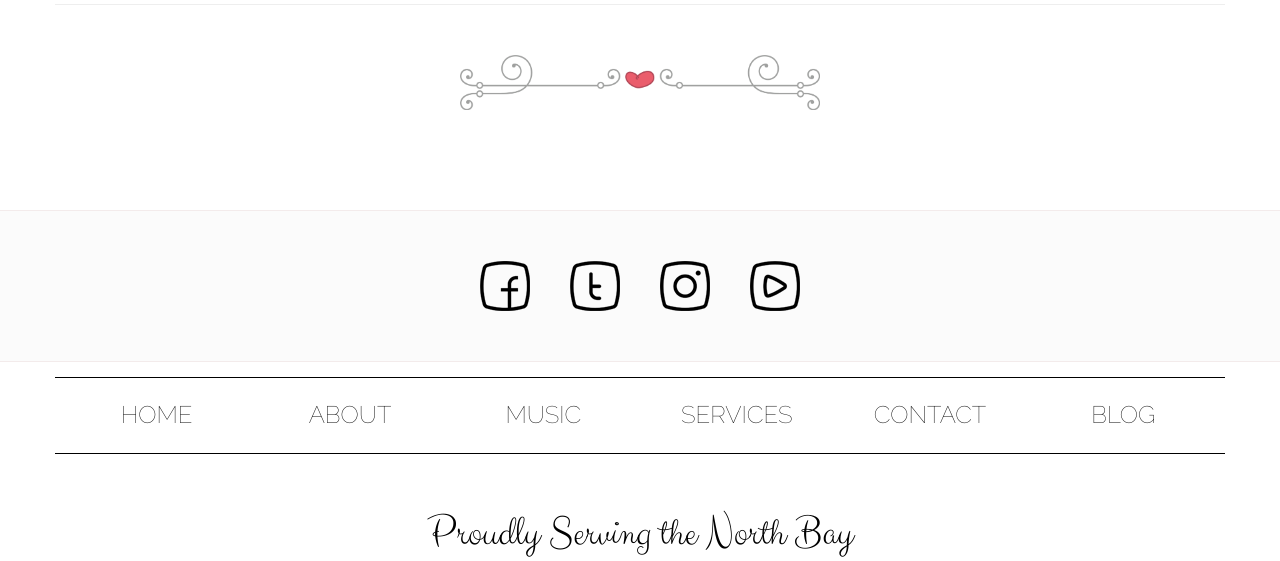
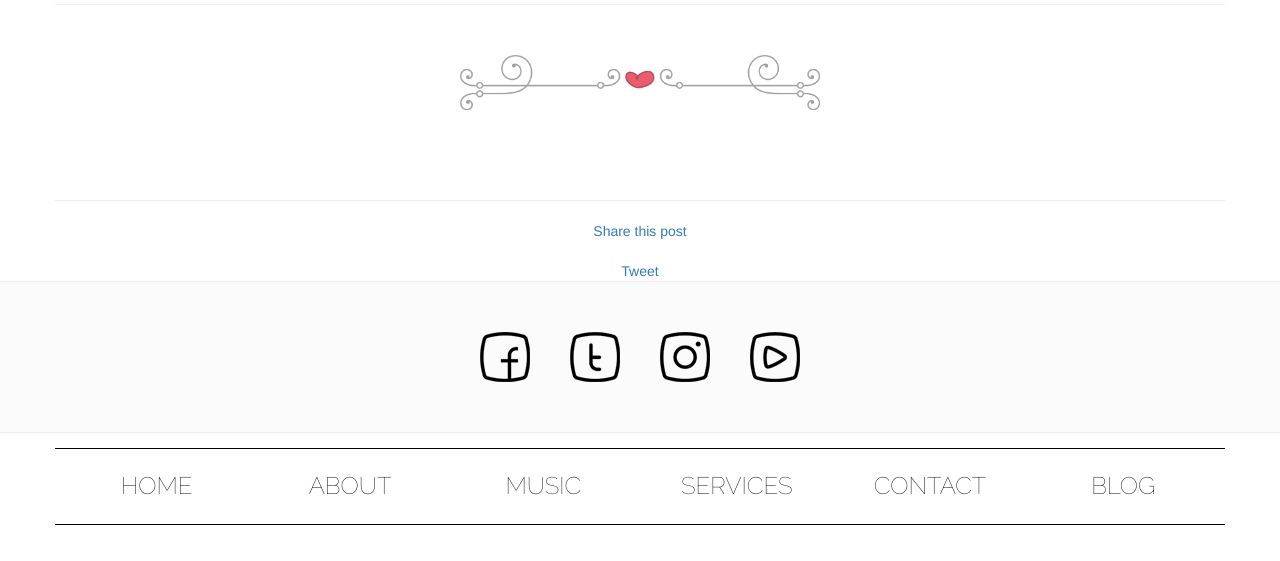
Before and after one commit to jmezzanotte/singwithsavannah, a Django app: template templates/show.html in a window 1280 px wide. Shown: the part 210-771 px from the top of the page. Run offline with Django 3.2, Linux system fonts and the light colour scheme; the template is opened without the code that fills it, so the values that code supplies are empty; some libraries are stand-ins or nearby versions.

Commit message:
Added view to blog post info and placed social media share links on the details view.

```diff
--- a/static/css/base.css
+++ b/static/css/base.css
@@ -390,8 +390,6 @@ p{
 
 /*CONTENT*/
 
-
-
 #topbanner{
 	position: relative;
 	background: url("../images/singer_songwriter.jpg") center center;
@@ -408,6 +406,7 @@ p{
 	border-bottom: solid 3px #d0d0d0;
 	background-color: #FBFBFB;
 	margin-bottom : 50px;
+	z-index: 100;
 }
 
 #hidden-spacer{
--- a/templates/blog.html
+++ b/templates/blog.html
@@ -31,10 +31,13 @@
 				{% for blog_post in all_blog_posts %}
 					<div class="blog-post">
 						<h1>{{blog_post.title}}</h1>
+
 						<img class="img-responsive filigree"  src='{% static "images/filigree-heart.png" %}'>
+
 						<div class="blog-text-container">
 							<div class="blog-post-info">
 								<p>Posted by {{ blog_post.usr }} at {{blog_post.created_at}}</p>
+								<a href="{% url 'show' slug=blog_post.slug %}">View</a>
 							</div>
 							<hr>
 
@@ -54,7 +57,8 @@
   							href="https://twitter.com/intent/tweet"
   							data-url="http://{{request.META.HTTP_HOST}}{% url 'show' slug=blog_post.slug %}"
   							data-size="large">
-							Tweet</a>
+							Tweet
+						</a>
 					</div>
 				{% endfor %}
 			{% else %}
--- a/templates/show.html
+++ b/templates/show.html
@@ -20,6 +20,16 @@
 					<img class="img-responsive filigree" src='{% static "images/filigree-heart.png" %}'>
 					</br>
 					<p>{{blog_post.blog_text}}</p>
+					<hr>
+					<div class="fb-share-button" id="facebook-share" data-href="http://{{request.META.HTTP_HOST}}{% url 'show' slug=blog_post.slug %}" data-layout="box_count" data-mobile-iframe="true">
+						<a class="fb-xfbml-parse-ignore" target="_blank" href="">Share this post</a>
+					</div>
+						<a class="twitter-share-button"
+  							href="https://twitter.com/intent/tweet"
+  							data-url="http://{{request.META.HTTP_HOST}}{% url 'show' slug=blog_post.slug %}"
+  							data-size="large">
+							Tweet
+						</a>
 					</br>
 				</div>
 			</div>
```
